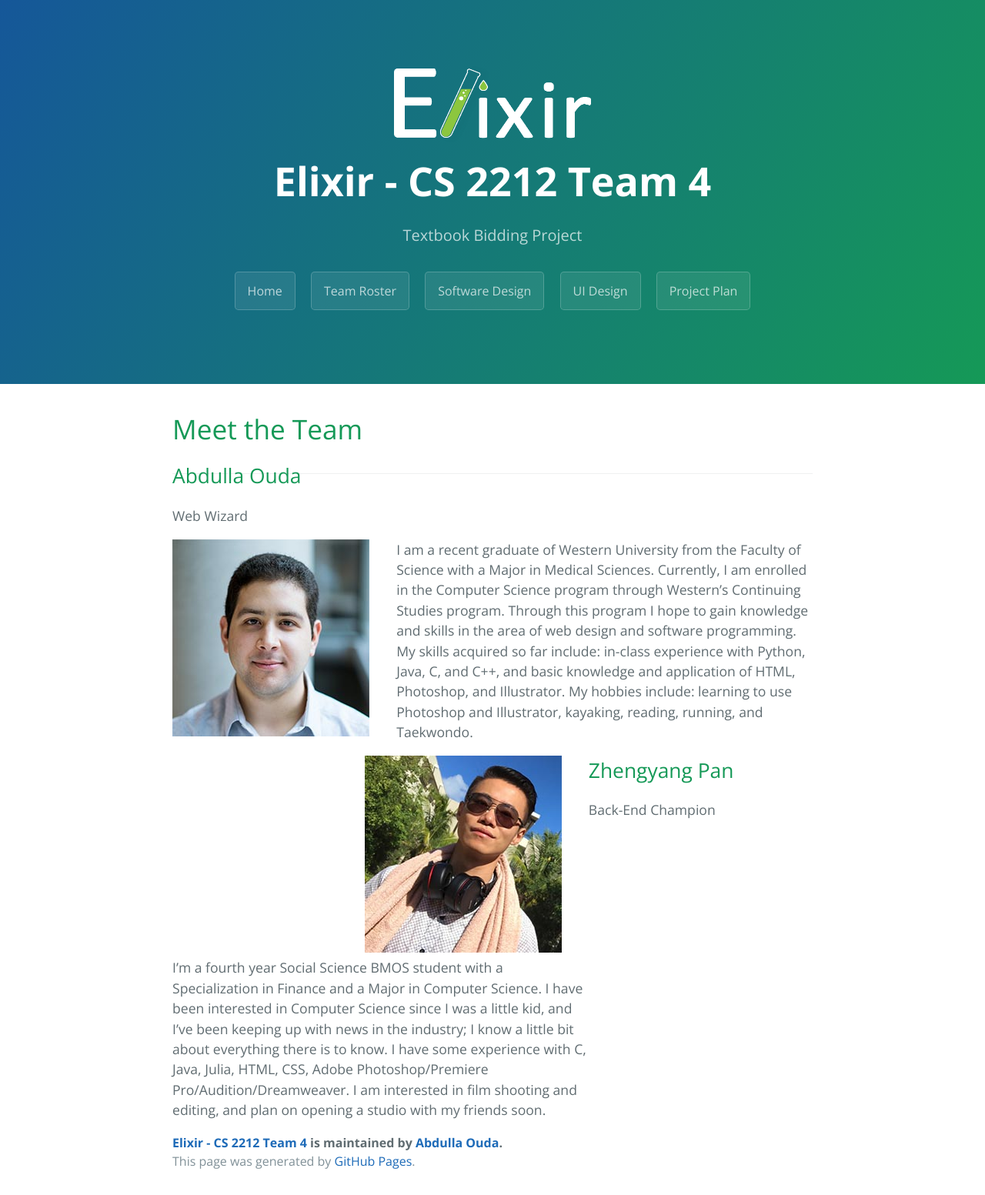
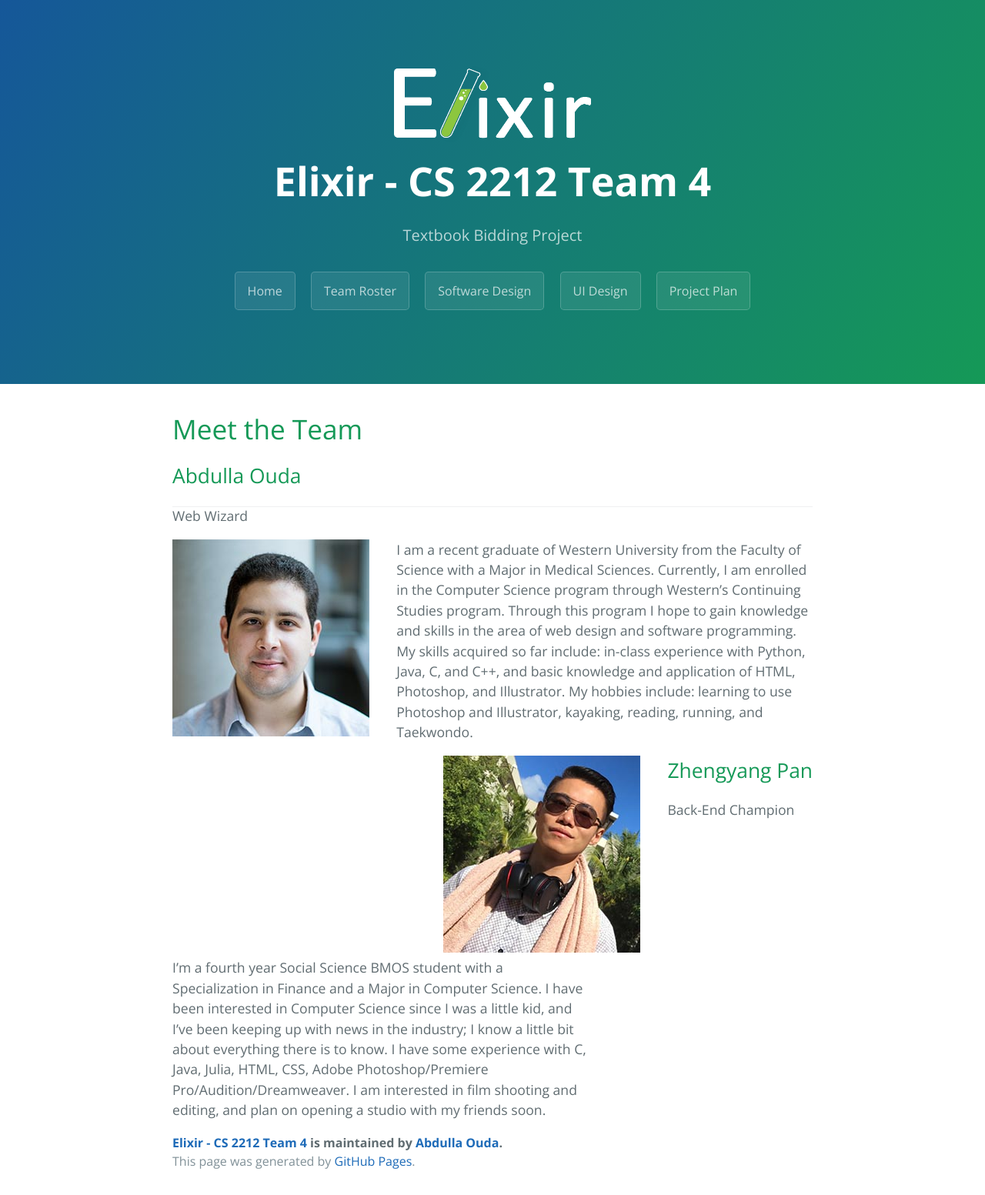
Before and after one commit to zpan45/textbook.town, a Jekyll site: the page built from docs/roster.html, in a window 1280 px wide. Shown: the whole page at 77% size. Built offline with Jekyll 4.4.1, drawn with Linux system fonts in a browser that asks for light colours.

Commit message:
Update roster.html

```diff
--- a/docs/roster.html
+++ b/docs/roster.html
@@ -17,8 +17,10 @@
             </p>
         </span>
      </div>
+    <br>
+
      <div class="person2" style="float:right; display:inline-block; ">
-      <span style="float:right;width: 35%;">
+      <span style="float:right;">
         <h2> Zhengyang Pan </h2>
         <p> Back-End Champion </p>
       </span>
```
